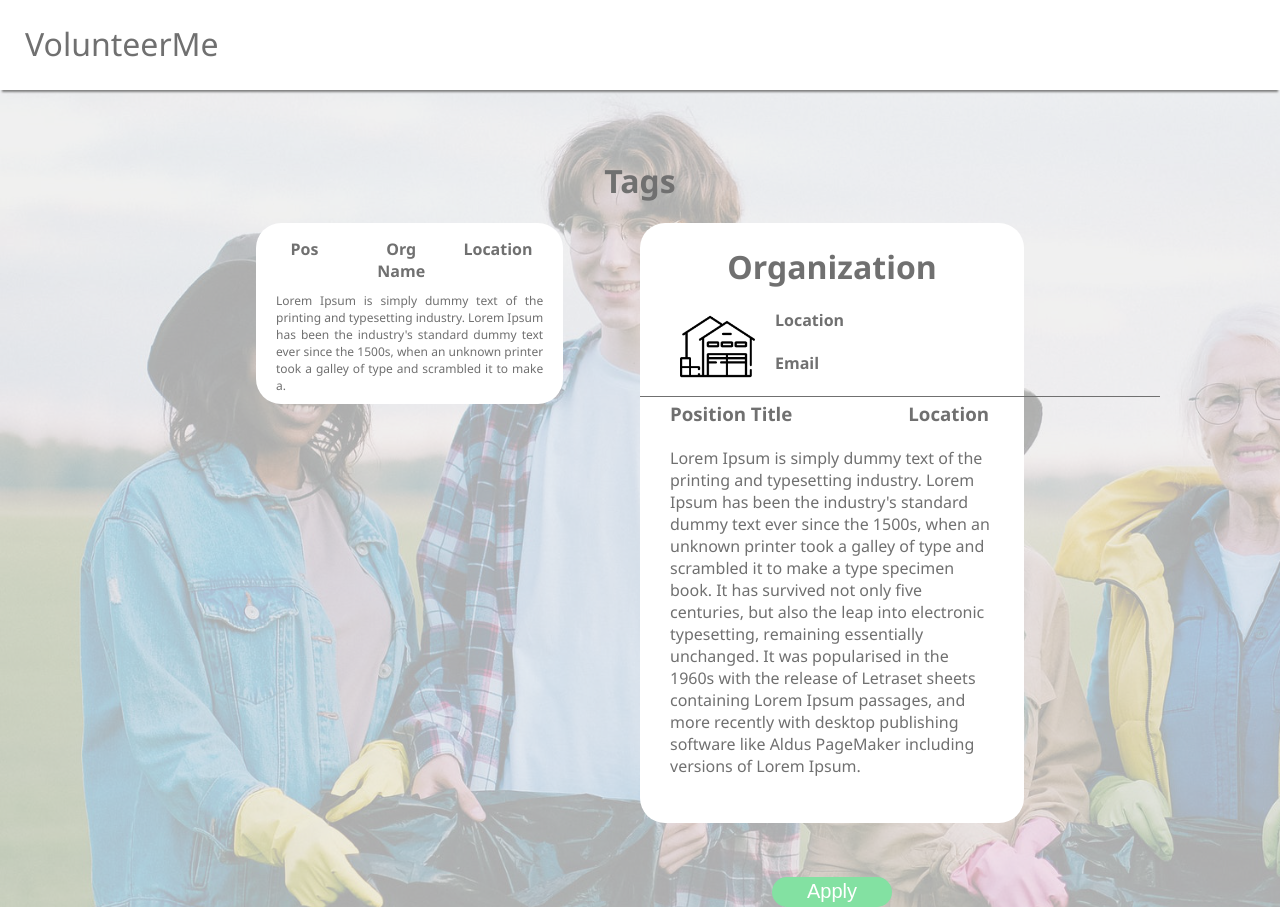
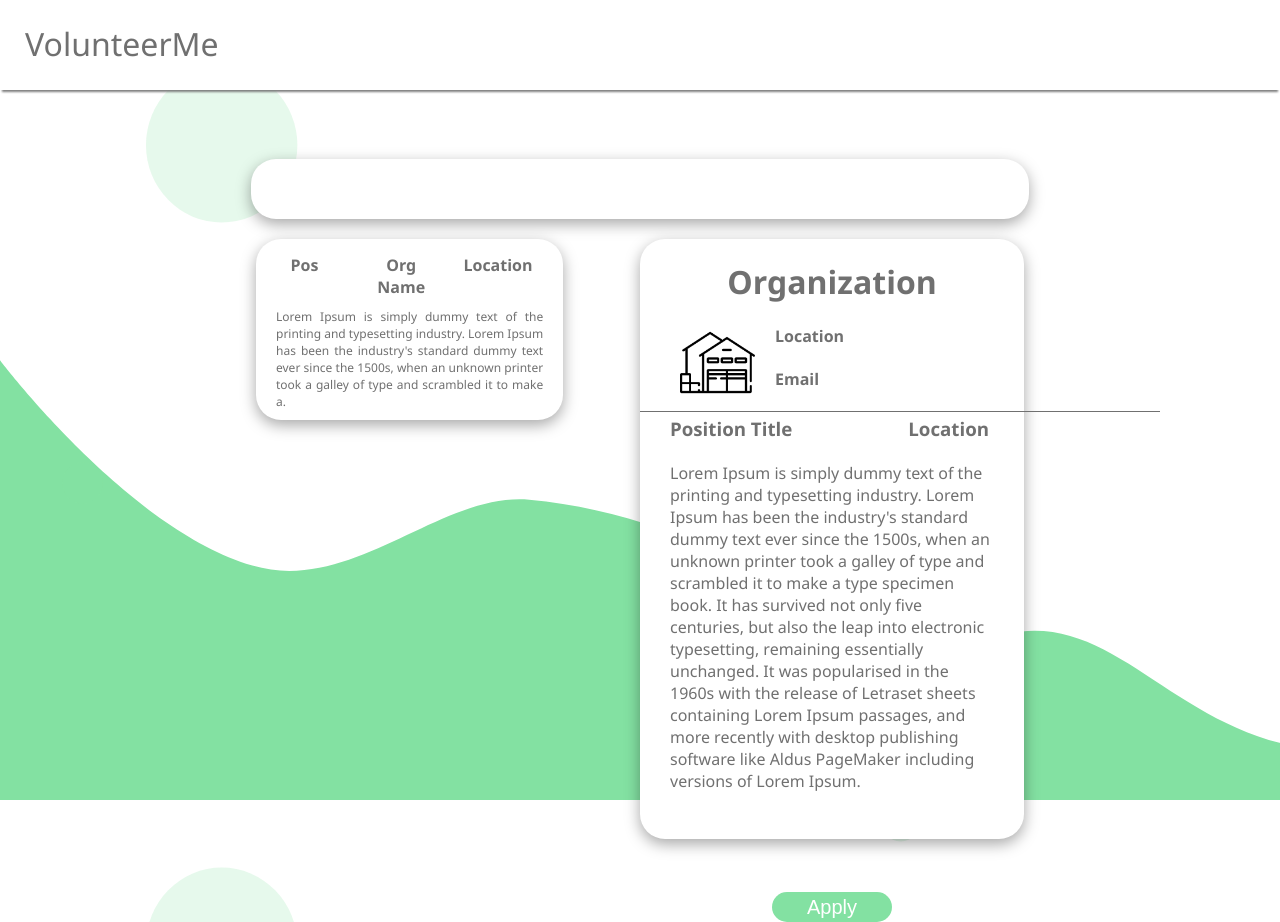
Before and after one commit to RBHNirvana/NWHacks, a Flask app: page /volpositions.html in a window 1280 px wide. Run offline with Flask 2, Linux system fonts and the light colour scheme.

Commit message:
Changed background and added basic tags-bar

```diff
--- a/app/static/position.css
+++ b/app/static/position.css
@@ -1,5 +1,22 @@
+body{
+    background-image: url('VolunteerPositions-Background-SVG.svg');
+    background-size: cover;
+}
+
 .content-container{
     text-align: center;
+}
+
+.tags-bar{
+    background-color: white;
+    box-shadow: rgba(0, 0, 0, 0.35) 0px 5px 15px;
+    width: 60%;
+    margin: auto;
+    border-radius: 25px;
+    padding: 5px;
+    text-align: -webkit-right;
+    margin-bottom: 20px;
+    height: 50px;
 }
 
 .posts-container{
@@ -17,6 +34,7 @@
     float: left;
     width: 40%;
     border-radius: 25px;
+    box-shadow: rgba(0, 0, 0, 0.35) 0px 5px 15px;
 }
 
 .heading-post{
@@ -43,6 +61,7 @@
     width: 50%;
     height: 600px;
     border-radius: 25px;
+    box-shadow: rgba(0, 0, 0, 0.35) 0px 5px 15px;
 }
 
 .info-container > img{
--- a/app/templates/volpositions.html
+++ b/app/templates/volpositions.html
@@ -14,7 +14,6 @@
     </div>
     <div class="content-container">
         <div class="tags-bar">
-            <h1>Tags</h1>
         </div>
         <div class="posts-container">
             <div class="postings">
@@ -32,7 +31,7 @@
             </div>
             <div class="info-container">
                 <h1 class="org-highlighted-name">Organization</h1>
-                <img src="../static/warehouse.png" height= "75" width="75"alt="">
+                <img src="../static/warehouse.png" height= "75" width="75" alt="">
                 <h4 class="org-location">Location</h4>
                 <h4 class="org-email">Email</h4>
                 <h3 class="pos-highlighted-title">Position Title</h3>
```
Also changed, not shown: app/static/VolunteerPositions-Background-SVG.svg (added).
